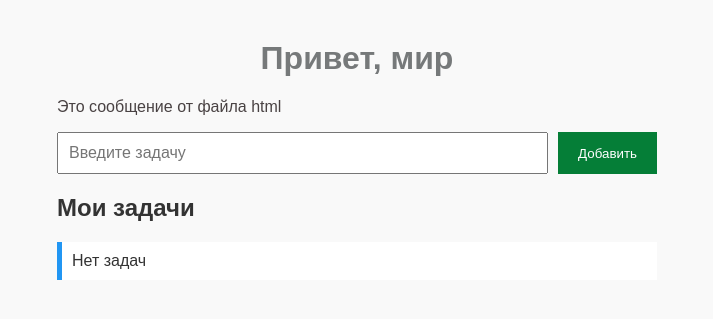
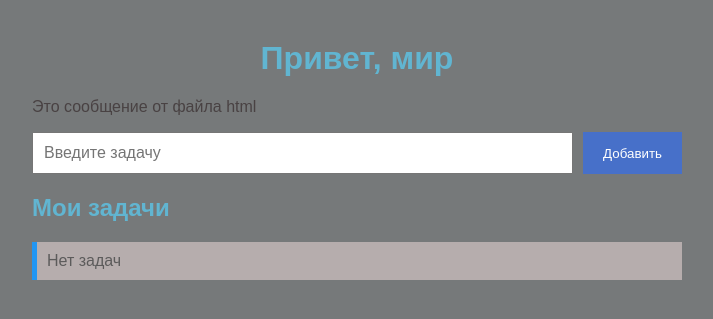
Before and after one commit to user7677/Flask_to-do, a Flask app: page / in a window 1280 px wide. Shown: the top 319 px of the page, without its empty margins (283-996 px from the left). Run offline with Flask 3, Linux system fonts and the light colour scheme; data that the repository does not hold is empty.

Commit message:
Change some colors

```diff
--- a/static/style.css
+++ b/static/style.css
@@ -1,15 +1,19 @@
 body{
     font-family: sans-serif;
-    max-width: 600px;
+    max-width: 650px;
     margin: 40px auto;
     padding: 0 20px;
-    background: #f9f9f9;
-    color: #333;
+    background: #36304400;
+    background-color: #76797a;
+    color: #5c5b5b;
     }
 
 h1{
-    color: #76797a;
+    color: #61b5d1;
     text-align: center;
+}
+h2{
+    color: #61b5d1;
 }
 
 p{
@@ -29,7 +33,7 @@ input[type="text"]{
 
 button{
     padding: 10px 20px;
-    background-color: #057e37;
+    background-color: #4770c9;
     color: white;
     border: none;
     cursor: pointer;
@@ -44,7 +48,7 @@ ul{
 li{
     padding: 10px;
     margin: 5px 0;
-    background: white;
+    background: rgb(182, 173, 173);
     display: flex;
     justify-content: space-between;
     border-left: 5px solid #2196F3;
```
